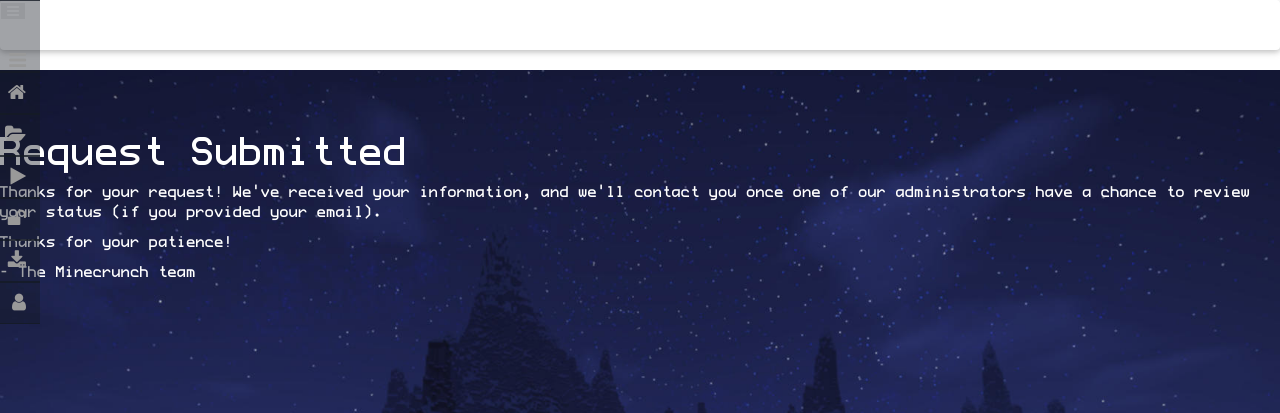
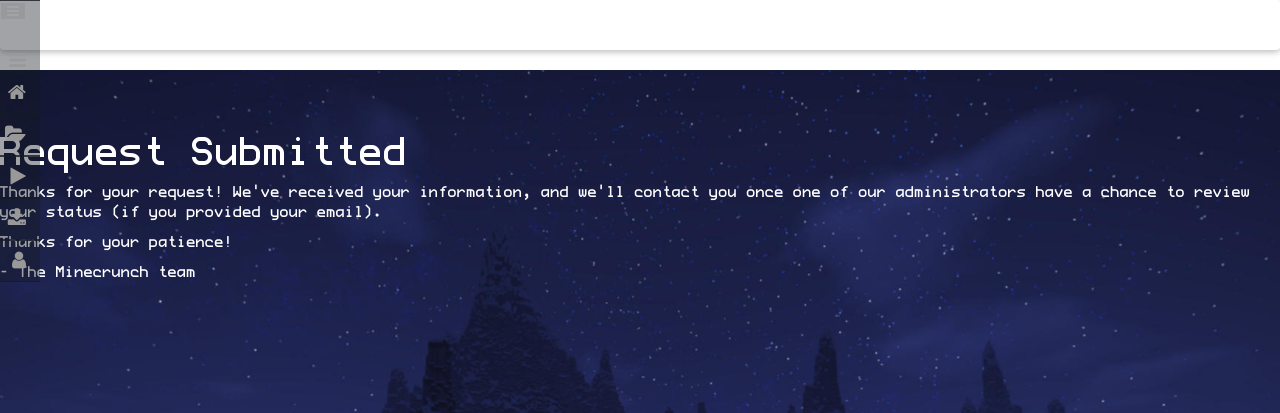
Before and after one commit to Jonpro03/Minecrunch_Web, a Django app: template src/whitelist/templates/whitelist/submitted.html in a window 1280 px wide. Shown: the top 413 px of the page. Run offline with Django 3.2, Linux system fonts and the light colour scheme; the template is opened without the code that fills it, so the values that code supplies are empty; some libraries are stand-ins or nearby versions.

Commit message:
remove whitelist page since it's broken

```diff
--- a/src/home/templates/home/base.html
+++ b/src/home/templates/home/base.html
@@ -33,7 +33,7 @@
 				{% menu_link "/" "Home" "fa-home" %}
 				{% menu_link "/modpacks" "Modpacks" "fa-folder-open" %}
 				{% menu_link "/servers" "Servers" "fa-play" %}
-				{% menu_link "/whitelist" "Join" "fa-unlock" %}
+				<!-- {% menu_link "/whitelist" "Join" "fa-unlock" %} -->
 				{% menu_link "/download/minecrunch.jar" "Download" "fa-download" %}
 				{% menu_link "/admin" "Log In" "fa-user" %}
 			</ul>
@@ -49,7 +49,7 @@
 			{% menu_link "/" "Home" "fa-home" %}
 			{% menu_link "/modpacks" "Modpacks" "fa-folder-open" %}
 			{% menu_link "/servers" "Servers" "fa-play" %}
-			{% menu_link "/whitelist" "Join" "fa-unlock" %}
+			<!-- {% menu_link "/whitelist" "Join" "fa-unlock" %} -->
 			{% menu_link "/admin" "Log In" "fa-user" %}
 			</ul>
 		</div>
```
